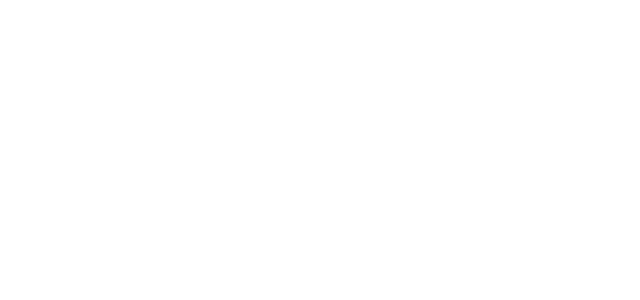
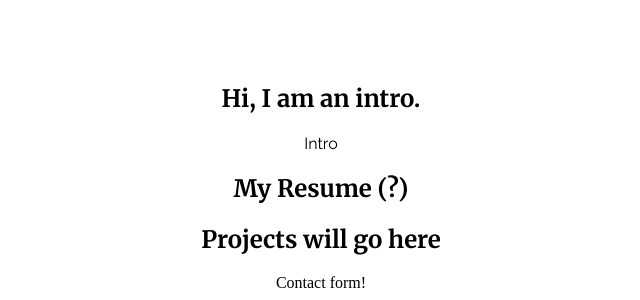
Before and after one commit to TheodoreBFrazier/personal-portfolio, a React (Create React App) app in the folder frontend/: page / in a window 1280 px wide. Shown: the part 757-1057 px from the top of the page, without its empty margins (319-959 px from the left). Before the commit the page ends 800 px from the top, so only its background shows below. Built offline with nearby package versions, Linux system fonts and the light colour scheme.

Commit message:
Home sections defined

```diff
--- a/frontend/src/Pages/Home.js
+++ b/frontend/src/Pages/Home.js
@@ -2,12 +2,24 @@ function HomePage() {
   return (
     <div className="Home">
       <section className="Hero-home">
-       <h1>Hello!</h1>
-       <p>I'm Theodore.</p>
+        <h1>Hello!</h1>
+        <p>I'm Theodore.</p>
       </section>
+      <section className="intro">
+        <h1>Hi, I am an intro.</h1>
+        <p>Intro</p>
+      </section>
+      <section className="resume">
+        <h1>My Resume (?)</h1>
+      </section>
+      <section className="projects">
+        <h1>Projects will go here</h1>
+      </section>
+    <section className="Contact-me">
+        Contact form!
+    </section>
     </div>
   );
 }
 
-
-export default HomePage
+export default HomePage;
--- a/frontend/src/index.css
+++ b/frontend/src/index.css
@@ -33,3 +33,11 @@ h6 {
 p {
   font-family: 'Raleway', sans-serif;
 }
+
+/* Home */
+
+.Hero-home {
+  width: 100vw;
+  height: 100vh;
+  position: relative;
+}
```
